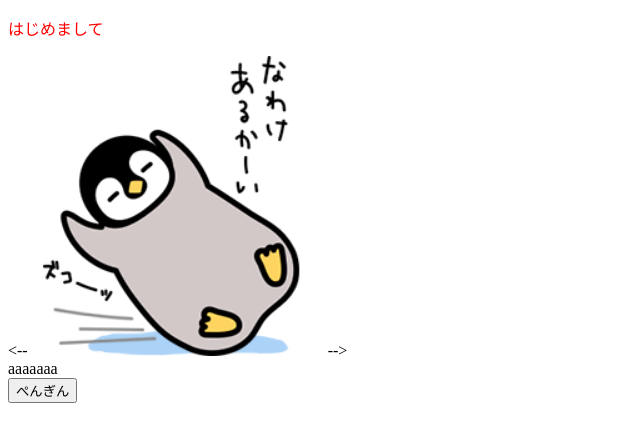
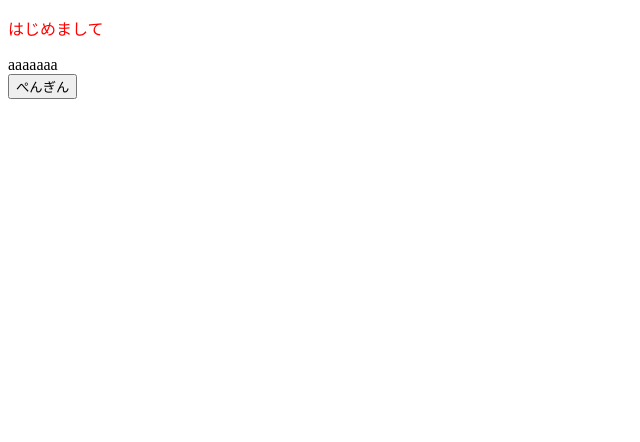
Before and after one commit to g1527066/2016web2-2, a plain HTML site: page index.html in a window 1280 px wide. Shown: the whole page, without its empty margins (0-640 px from the left). Drawn offline with nearby package versions, Linux system fonts and the light colour scheme.

Commit message:
Update index.html

```diff
--- a/index.html
+++ b/index.html
@@ -8,7 +8,8 @@
   $(function(){
   $("p").css("color","red");
   });
-
+    </script>
+  <script type="text/javascript">
 $("#button").click(function(){
 $("#target").css("color","red");
 //  animate({"marginLeft":"300px"});
@@ -17,7 +18,7 @@ $("#target").css("color","red");
 </head>
 <body>
   <p>はじめまして</p>
-  <--<img src="main75.png"width="300">-->
+  <!--<img src="main75.png"width="300">-->
   <div id="target">aaaaaaa</div>
   <button id="button">ぺんぎん</button>
 
```
